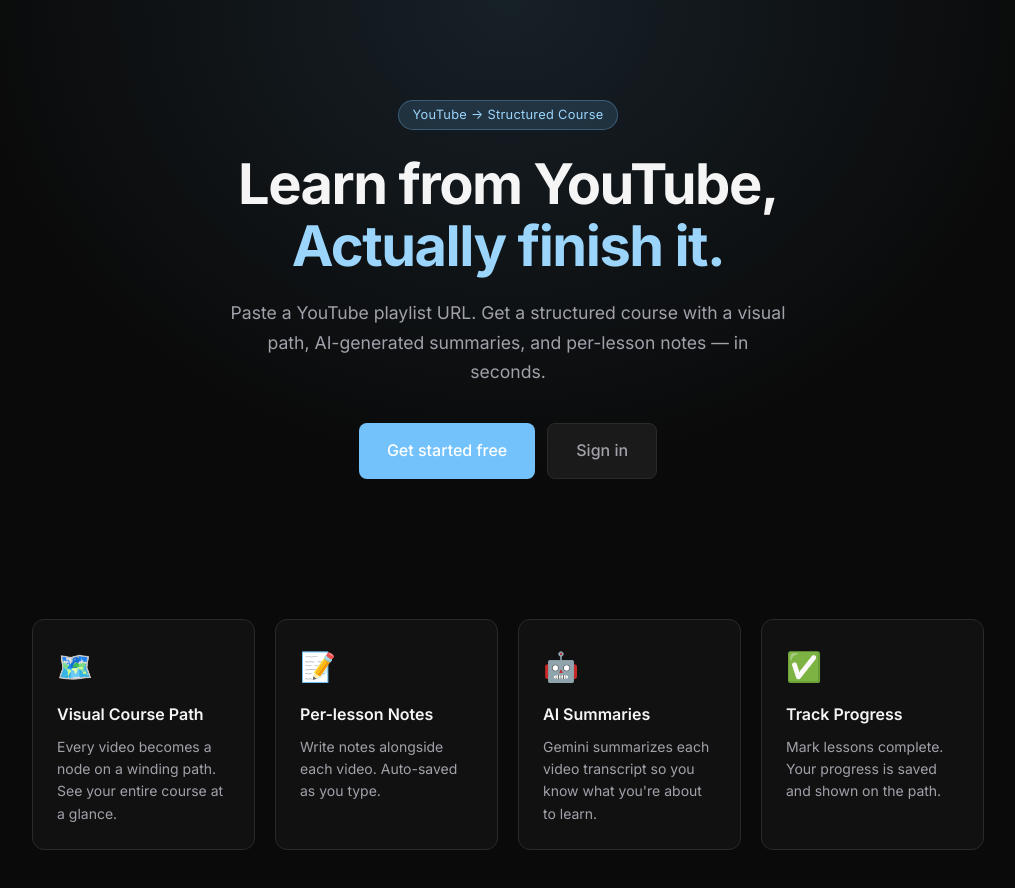
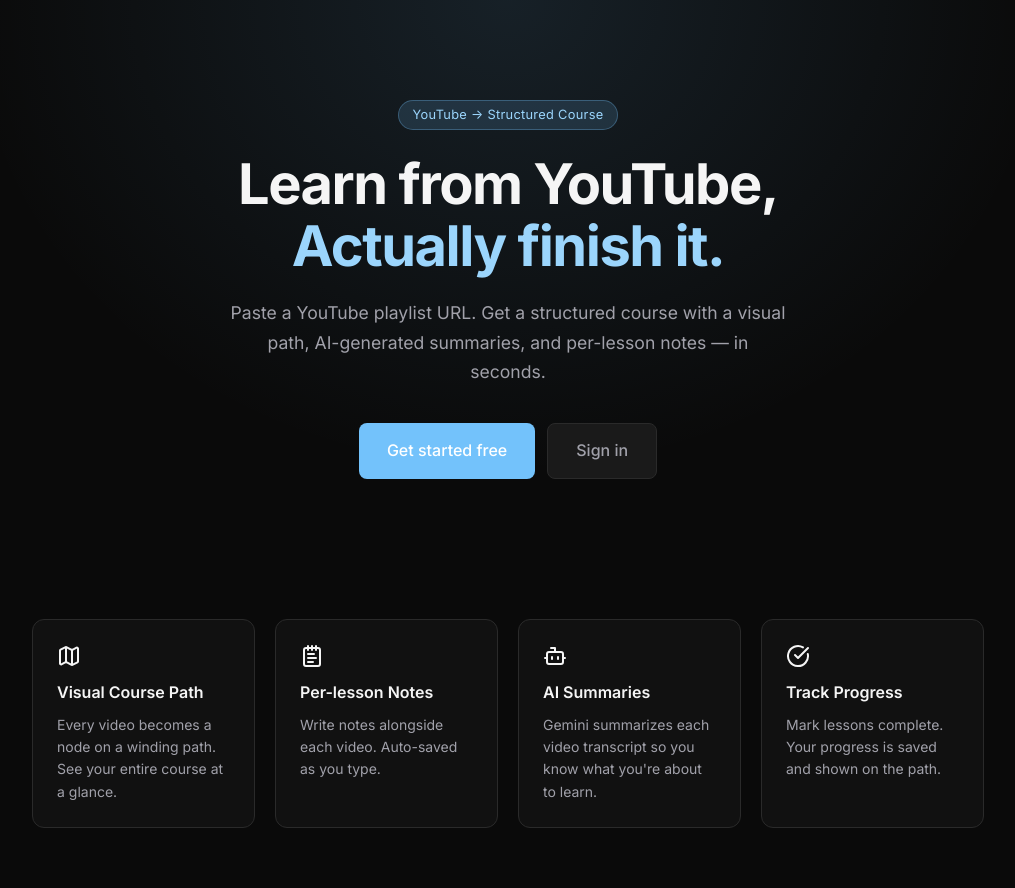
Before and after one commit to cozyneurons/Youto, a React (Vite) app in the folder frontend/: page / in a window 1280 px wide. Shown: the top 888 px of the page, without its empty margins (132-1147 px from the left). Built offline with nearby package versions, Linux system fonts and the light colour scheme; no server answers.

Commit message:
style: replace all text emojis with lucide-react svg icons for a cleaner UI

```diff
--- a/frontend/package.json
+++ b/frontend/package.json
@@ -11,6 +11,7 @@
   },
   "dependencies": {
     "axios": "^1.18.1",
+    "lucide-react": "^1.24.0",
     "react": "^19.2.7",
     "react-dom": "^19.2.7",
     "react-router-dom": "^7.18.1",
--- a/frontend/src/components/dashboard/CourseGrid.tsx
+++ b/frontend/src/components/dashboard/CourseGrid.tsx
@@ -1,5 +1,6 @@
 import { useState } from 'react';
 import { Link } from 'react-router-dom';
+import { PlayCircle } from 'lucide-react';
 import type { Course } from '../../types';
 import { formatDuration } from '../../utils/formatters';
 import { useCourseStore } from '../../store/courseStore';
@@ -55,7 +56,7 @@
         {course.thumbnail_url ? (
           <img src={course.thumbnail_url} alt={course.title} loading="lazy" />
         ) : (
-          <div className="course-card-thumb-placeholder">▶</div>
+          <div className="course-card-thumb-placeholder"><PlayCircle className="w-10 h-10 text-[var(--accent)] opacity-50" /></div>
         )}
       </div>
       <div className="course-card-body">
--- a/frontend/src/pages/DiscoverPage.tsx
+++ b/frontend/src/pages/DiscoverPage.tsx
@@ -1,5 +1,6 @@
 import { useState } from 'react';
 import { useNavigate } from 'react-router-dom';
+import { Sparkles, Trophy, Zap, Lightbulb, PlayCircle, Search } from 'lucide-react';
 import Navbar from '../components/common/Navbar';
 import { recommendationService, type Recommendation } from '../services/recommendationService';
 import { uploadService } from '../services/uploadService';
@@ -54,7 +55,7 @@
       <main className="container discover-main">
         {/* Hero */}
         <header className="discover-hero">
-          <div className="discover-hero-icon">🔍</div>
+          <div className="discover-hero-icon"><Search className="w-8 h-8" /></div>
           <h1 className="page-title">Discover the Best Course</h1>
           <p className="page-subtitle">
             Enter a topic and skill level — we'll cross-reference Reddit community sentiment
@@ -116,7 +117,7 @@
             {isLoading ? (
               <><span className="spinner-sm" /> Searching for the best courses…</>
             ) : (
-              '✨ Find Best Course'
+              <><Sparkles className="w-4 h-4 inline-block mr-2" /> Find Best Course</>
             )}
           </button>
         </form>
@@ -140,7 +141,7 @@
         {recommendation && !isLoading && (
           <div className="recommendation-card">
             <div className={`recommendation-badge ${recommendation._no_gemini ? 'recommendation-badge-fallback' : ''}`}>
-              {recommendation._no_gemini ? '▶️ Top YouTube Result' : '🏆 AI Recommendation'}
+              {recommendation._no_gemini ? <><PlayCircle className="w-4 h-4 inline mr-1" /> Top YouTube Result</> : <><Trophy className="w-4 h-4 inline mr-1" /> AI Recommendation</>}
             </div>
 
             <div className="recommendation-body">
@@ -159,12 +160,12 @@
                   <p className="recommendation-justification">{recommendation.justification}</p>
                 )}
                 {recommendation._no_gemini && (
-                  <p className="no-gemini-notice">⚡ Add a <code>GEMINI_API_KEY</code> to get AI-powered reasoning that cross-references community votes.</p>
+                  <p className="no-gemini-notice"><Zap className="w-4 h-4 inline mr-1" /> Add a <code>GEMINI_API_KEY</code> to get AI-powered reasoning that cross-references community votes.</p>
                 )}
 
                 {recommendation.reddit_signals && recommendation.reddit_signals.length > 0 && (
                   <div className="reddit-signals">
-                    <span className="reddit-signals-label">💡 Community Insights:</span>
+                    <span className="reddit-signals-label"><Lightbulb className="w-4 h-4 inline mr-1" /> Community Insights:</span>
                     <ul>
                       {recommendation.reddit_signals.map((sig, i) => (
                         <li key={i}>{sig}</li>
@@ -174,7 +175,7 @@
                 )}
 
                 {recommendation._cached && (
-                  <span className="cache-badge">⚡ Cached result</span>
+                  <span className="cache-badge"><Zap className="w-3 h-3 inline mr-1" /> Cached result</span>
                 )}
 
                 <div className="recommendation-actions">
--- a/frontend/src/pages/HomePage.tsx
+++ b/frontend/src/pages/HomePage.tsx
@@ -1,5 +1,6 @@
 import { Link } from 'react-router-dom';
 import { useAuthStore } from '../store/authStore';
+import { Map, NotepadText, Bot, CheckCircle, ArrowRight } from 'lucide-react';
 
 export default function HomePage() {
   const isAuthenticated = useAuthStore(s => s.isAuthenticated);
@@ -17,8 +18,8 @@
         </p>
         <div className="hero-cta">
           {isAuthenticated ? (
-            <Link to="/upload" id="hero-cta-upload" className="btn btn-primary btn-lg">
-              Convert a Playlist →
+            <Link to="/upload" id="hero-cta-upload" className="btn btn-primary btn-lg flex items-center gap-2">
+              Convert a Playlist <ArrowRight className="w-5 h-5" />
             </Link>
           ) : (
             <>
@@ -33,22 +34,22 @@
 
       <section className="features">
         <div className="feature-card">
-          <span className="feature-icon">🗺️</span>
+          <span className="feature-icon"><Map className="w-8 h-8 text-[var(--accent)]" /></span>
           <h3>Visual Course Path</h3>
           <p>Every video becomes a node on a winding path. See your entire course at a glance.</p>
         </div>
         <div className="feature-card">
-          <span className="feature-icon">📝</span>
+          <span className="feature-icon"><NotepadText className="w-8 h-8 text-[var(--accent)]" /></span>
           <h3>Per-lesson Notes</h3>
           <p>Write notes alongside each video. Auto-saved as you type.</p>
         </div>
         <div className="feature-card">
-          <span className="feature-icon">🤖</span>
+          <span className="feature-icon"><Bot className="w-8 h-8 text-[var(--accent)]" /></span>
           <h3>AI Summaries</h3>
           <p>Gemini summarizes each video transcript so you know what you're about to learn.</p>
         </div>
         <div className="feature-card">
-          <span className="feature-icon">✅</span>
+          <span className="feature-icon"><CheckCircle className="w-8 h-8 text-[var(--accent)]" /></span>
           <h3>Track Progress</h3>
           <p>Mark lessons complete. Your progress is saved and shown on the path.</p>
         </div>
```
Also changed, not shown: 1 other file (tests, documents, lock files or other folders).
